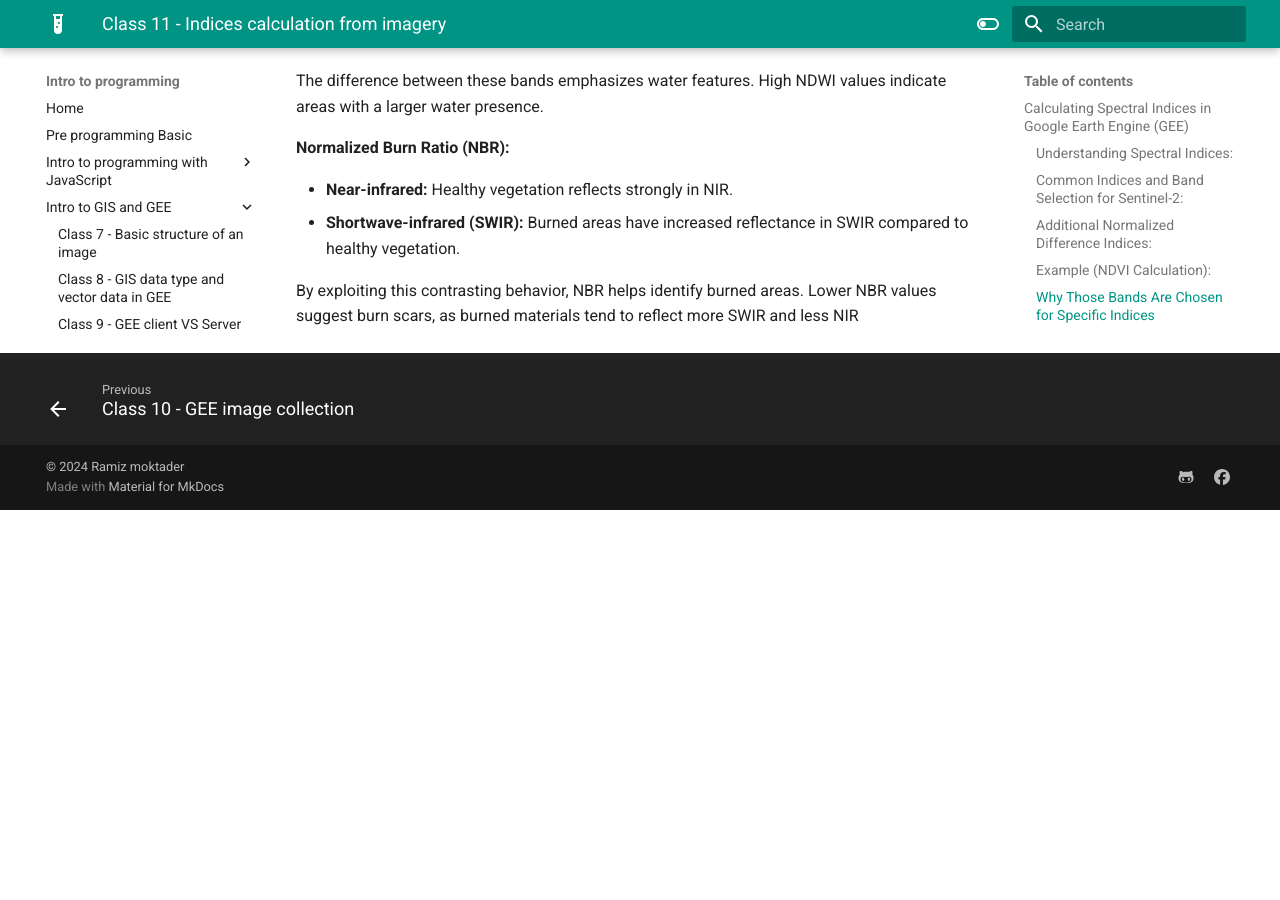
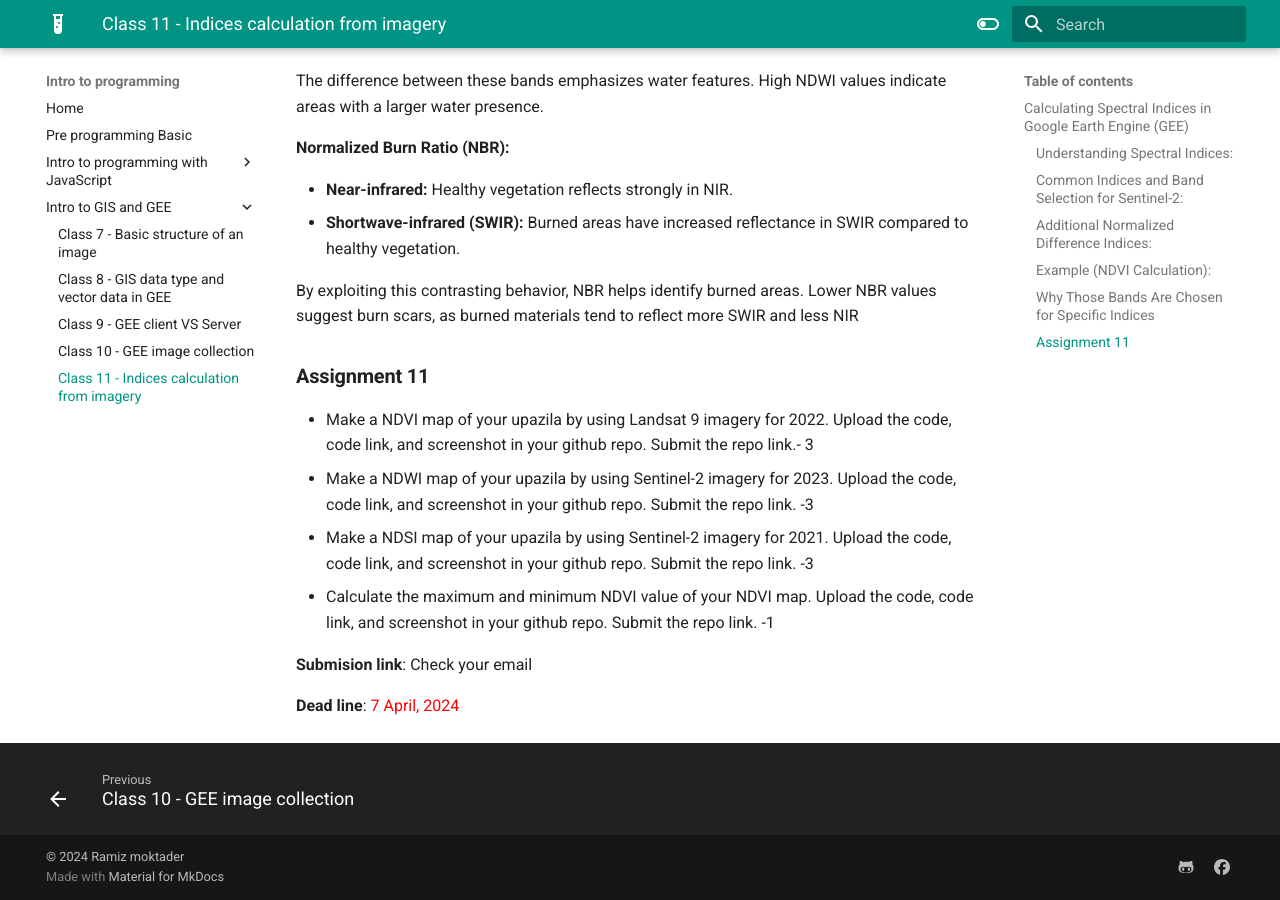
Before and after one commit to ramiz-moktader/geospatial-programming-course, an MkDocs documentation site: the page built from docs/indexCalculationClass11.md, in a window 1280 px wide and 900 px high, scrolled down 2511 px. Built offline with MkDocs 1.6.1 and Material for MkDocs 9.7.7, drawn with Linux system fonts in a browser that asks for light colours; before the commit the page ends 3021 px from its top, so only the background shows below that.

Commit message:
added assignment 11

```diff
--- a/docs/indexCalculationClass11.md
+++ b/docs/indexCalculationClass11.md
@@ -82,3 +82,14 @@ The difference between these bands emphasizes water features. High NDWI values i
 - **Shortwave-infrared (SWIR):** Burned areas have increased reflectance in SWIR compared to healthy vegetation.
 
 By exploiting this contrasting behavior, NBR helps identify burned areas. Lower NBR values suggest burn scars, as burned materials tend to reflect more SWIR and less NIR
+
+### **Assignment 11**
+
+- Make a NDVI map of your upazila by using Landsat 9 imagery for 2022. Upload the code, code link, and screenshot in your github repo. Submit the repo link.- 3
+- Make a NDWI map of your upazila by using Sentinel-2 imagery for 2023. Upload the code, code link, and screenshot in your github repo. Submit the repo link. -3
+- Make a NDSI map of your upazila by using Sentinel-2 imagery for 2021. Upload the code, code link, and screenshot in your github repo. Submit the repo link. -3
+- Calculate the maximum and minimum NDVI value of your NDVI map. Upload the code, code link, and screenshot in your github repo. Submit the repo link. -1
+
+**Submision link**: Check your email
+
+**Dead line**: <span style="color: red;">7 April, 2024</span>
```
Also changed, not shown: docs/imgcollection-class10.md (+1 -1 lines).
